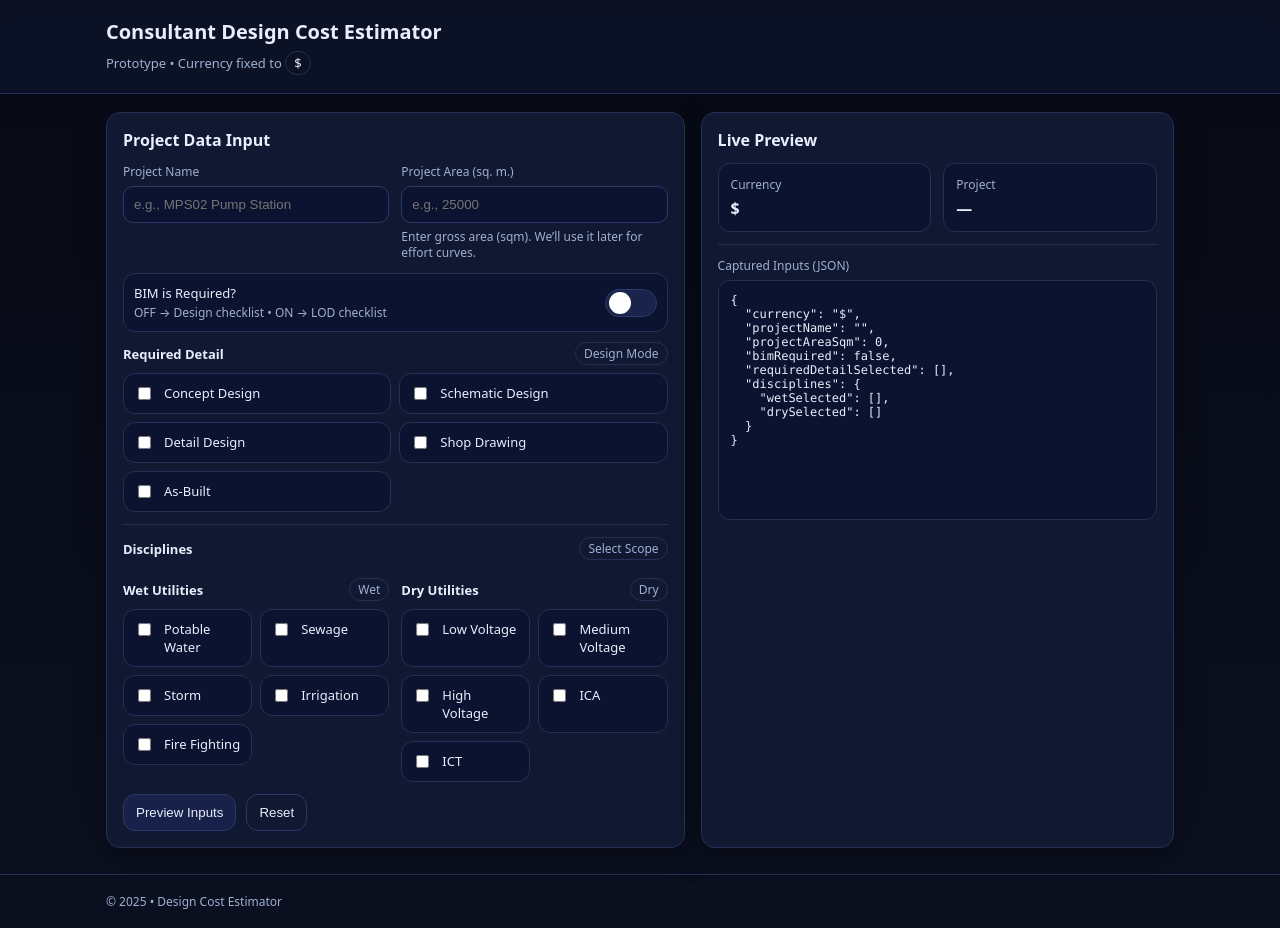
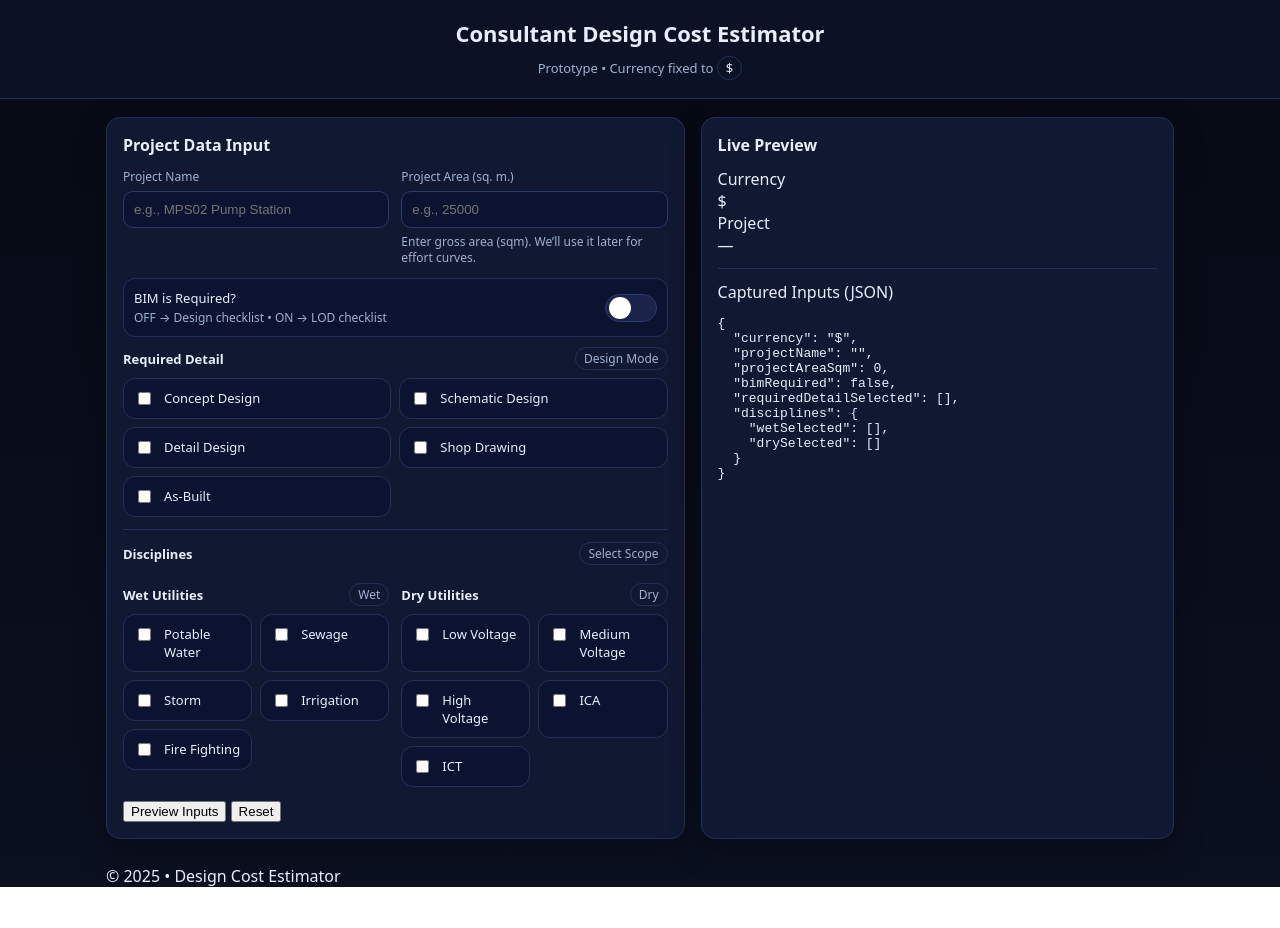
Before and after one commit to 3ngelhawary/COST-ESTIMATOR, a plain HTML site: page index.html in a window 1280 px wide. After the commit the page ends 887 px from the top, so only its background shows below. Drawn offline with Linux system fonts and the light colour scheme.

Commit message:
Refactor title and subtitle styles; clean up CSS
Updated title and subtitle styles for better alignment and increased font size. Removed unused button and KPI styles.

```diff
--- a/css/style.css
+++ b/css/style.css
@@ -18,8 +18,8 @@ body{
 
 .container{max-width:1100px;margin:0 auto;padding:0 16px;}
 .header{padding:18px 0;border-bottom:1px solid var(--line);background:rgba(18,26,51,.55);backdrop-filter: blur(6px);}
-.title{margin:0;font-size:20px;}
-.subtitle{margin-top:6px;color:var(--muted);font-size:13px;}
+.title{margin:0;font-size:22px;text-align:center;}
+.subtitle{margin-top:8px;color:var(--muted);font-size:13px;text-align:center;}
 .badge{display:inline-block;border:1px solid var(--line);padding:2px 8px;border-radius:999px;color:var(--text);}
 
 .layout{display:grid;grid-template-columns:1.1fr 0.9fr;gap:16px;margin:18px 0 26px;}
@@ -89,33 +89,4 @@ input:focus{border-color:var(--focus);}
   background:white;border-radius:50%;transition:.2s;
 }
 .switch input:checked + .slider{border-color:var(--focus)}
-.switch input:checked + .slider:before{transform:translateX(24px)}
-
-.actions{display:flex;gap:10px;flex-wrap:wrap;margin-top:12px}
-button{
-  padding:10px 12px;border-radius:12px;border:1px solid #2b3a68;
-  background:#17214a;color:var(--text);cursor:pointer;
-}
-button:hover{border-color:var(--focus)}
-button.secondary{background:transparent}
-
-.kpis{display:grid;grid-template-columns:1fr 1fr;gap:12px}
-.kpi{border:1px solid var(--line);border-radius:12px;padding:12px;background:#0b1330}
-.kpiLabel{font-size:12px;color:var(--muted)}
-.kpiValue{font-size:16px;font-weight:700;margin-top:4px}
-
-.smallLabel{font-size:12px;color:var(--muted);margin-bottom:6px}
-.codebox{
-  margin:0;
-  padding:12px;
-  border-radius:12px;
-  border:1px solid var(--line);
-  background:#0b1330;
-  overflow:auto;
-  min-height:240px;
-  font-family:ui-monospace, SFMono-Regular, Menlo, Monaco, Consolas, "Liberation Mono", "Courier New", monospace;
-  font-size:12px;
-  color:var(--text);
-}
-
-.footer{padding:18px 0;border-top:1px solid var(--line);color:var(--muted);font-size:12px}
+.sw
```
